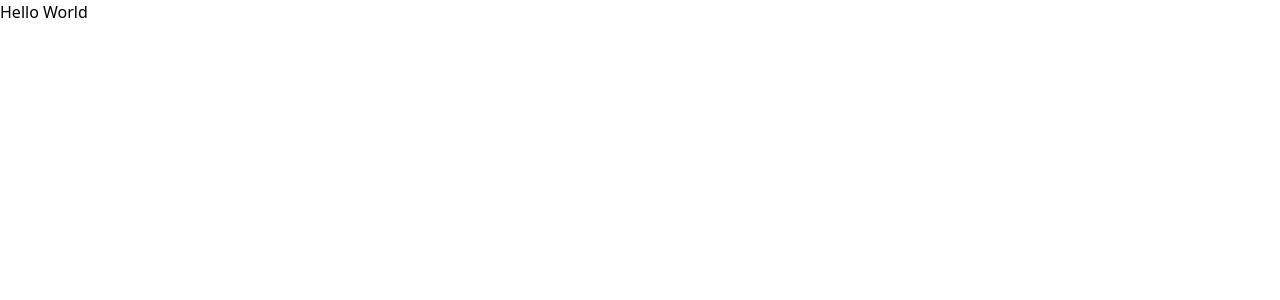
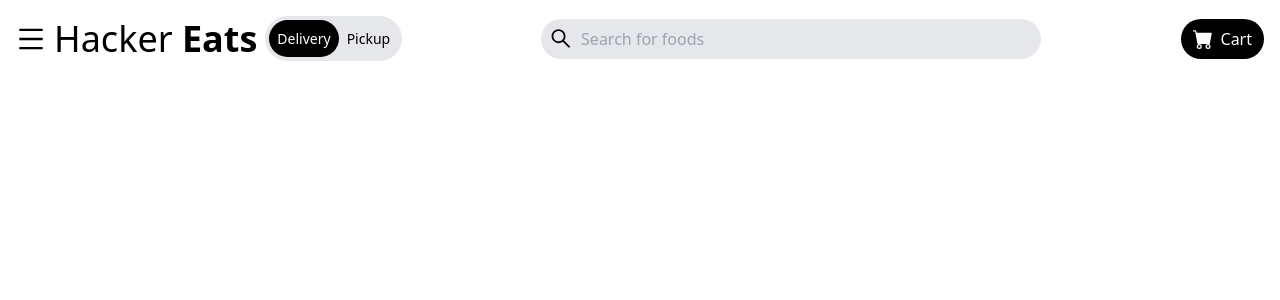
Before and after one commit to Ankit-Dwij/hacker-eats, a React (Create React App) app: page / in a window 1280 px wide. Shown: the top 300 px of the page. Built offline with nearby package versions, Linux system fonts and the light colour scheme.

Commit message:
feat:Navbar

```diff
--- a/package.json
+++ b/package.json
@@ -8,6 +8,7 @@
     "@testing-library/user-event": "^13.5.0",
     "react": "^18.2.0",
     "react-dom": "^18.2.0",
+    "react-icons": "^4.6.0",
     "react-scripts": "5.0.1",
     "web-vitals": "^2.1.4"
   },
--- a/src/App.js
+++ b/src/App.js
@@ -1,7 +1,12 @@
 import React from "react";
+import Navbar from "./components/Navbar";
 
 function App() {
-  return <div>Hello World</div>;
+  return (
+    <>
+      <Navbar />
+    </>
+  );
 }
 
 export default App;
--- /dev/null
+++ b/src/components/Navbar.jsx
@@ -0,0 +1,40 @@
+import React from "react";
+import { AiOutlineMenu, AiOutlineSearch } from "react-icons/ai";
+import { BsFillCartFill } from "react-icons/bs";
+
+const Navbar = () => {
+  return (
+    <div className="max-w-[1640px] mx-auto flex justify-between items-center p-4">
+      {/* left side */}
+      <div className="flex items-center">
+        <div className="cursor-pointer">
+          <AiOutlineMenu size={30} />
+        </div>
+        <h1 className="text-2xl sm:text-3xl md:text-4xl px-2">
+          Hacker <span className="font-bold">Eats</span>
+        </h1>
+        <div className="hidden lg:flex items-center bg-gray-200 rounded-full p-1 text-[14px]">
+          <p className="bg-black text-white rounded-full p-2">Delivery</p>
+          <p className="p-2">Pickup</p>
+        </div>
+      </div>
+
+      {/* search */}
+      <div className="bg-gray-200 rounded-full flex items-center px-2 w-[200px] sm:w-[400px] lg:w-[500px]">
+        <AiOutlineSearch size={25} />
+        <input
+          className="bg-transparent p-2 focus:outline-none w-full"
+          type="text"
+          placeholder="Search for foods"
+        />
+      </div>
+
+      {/* cart */}
+      <button className="hidden md:flex bg-black text-white rounded-full items-center px-3 py-2">
+        <BsFillCartFill className="mr-2" size={20} /> Cart
+      </button>
+    </div>
+  );
+};
+
+export default Navbar;
```
Also changed, not shown: 1 other file (tests, documents, lock files or other folders).
